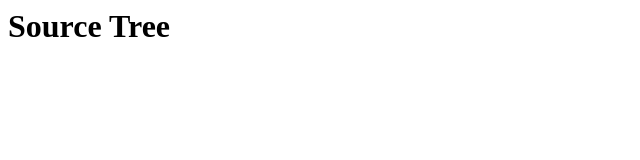
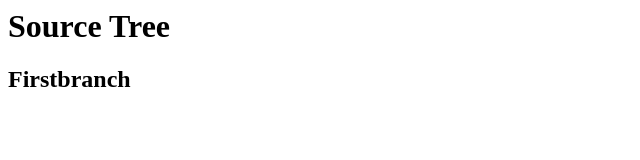
Before and after one commit to rajplr/GitLearning, a plain HTML site: page index.html in a window 1280 px wide. Shown: the whole page, without its empty margins (0-640 px from the left). Drawn offline with Linux system fonts and the light colour scheme.

Commit message:
first commit

```diff
--- a/index.html
+++ b/index.html
@@ -1 +1,2 @@
 <h1>Source Tree</h1>
+<h2>Firstbranch</h2>
```
